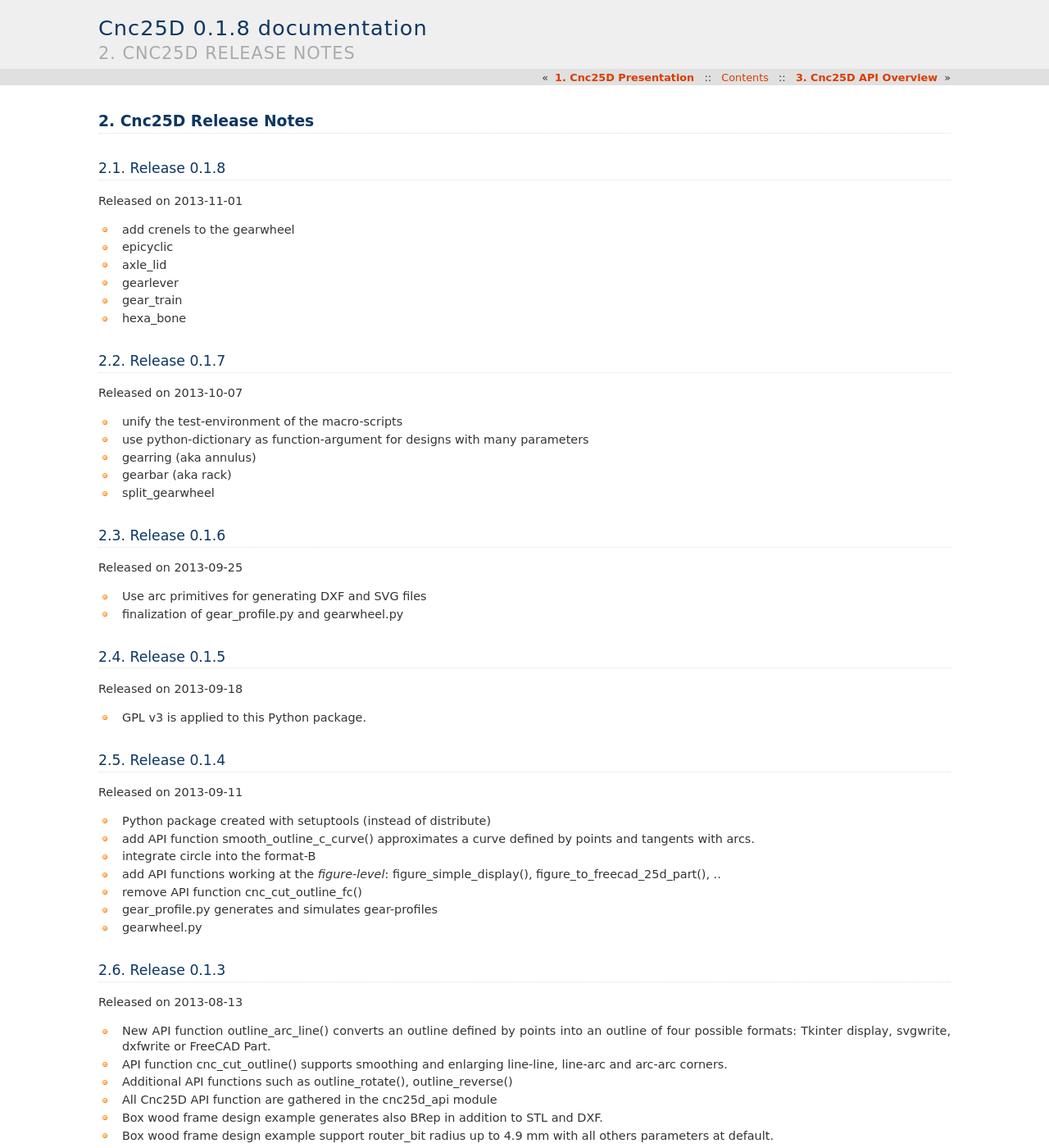
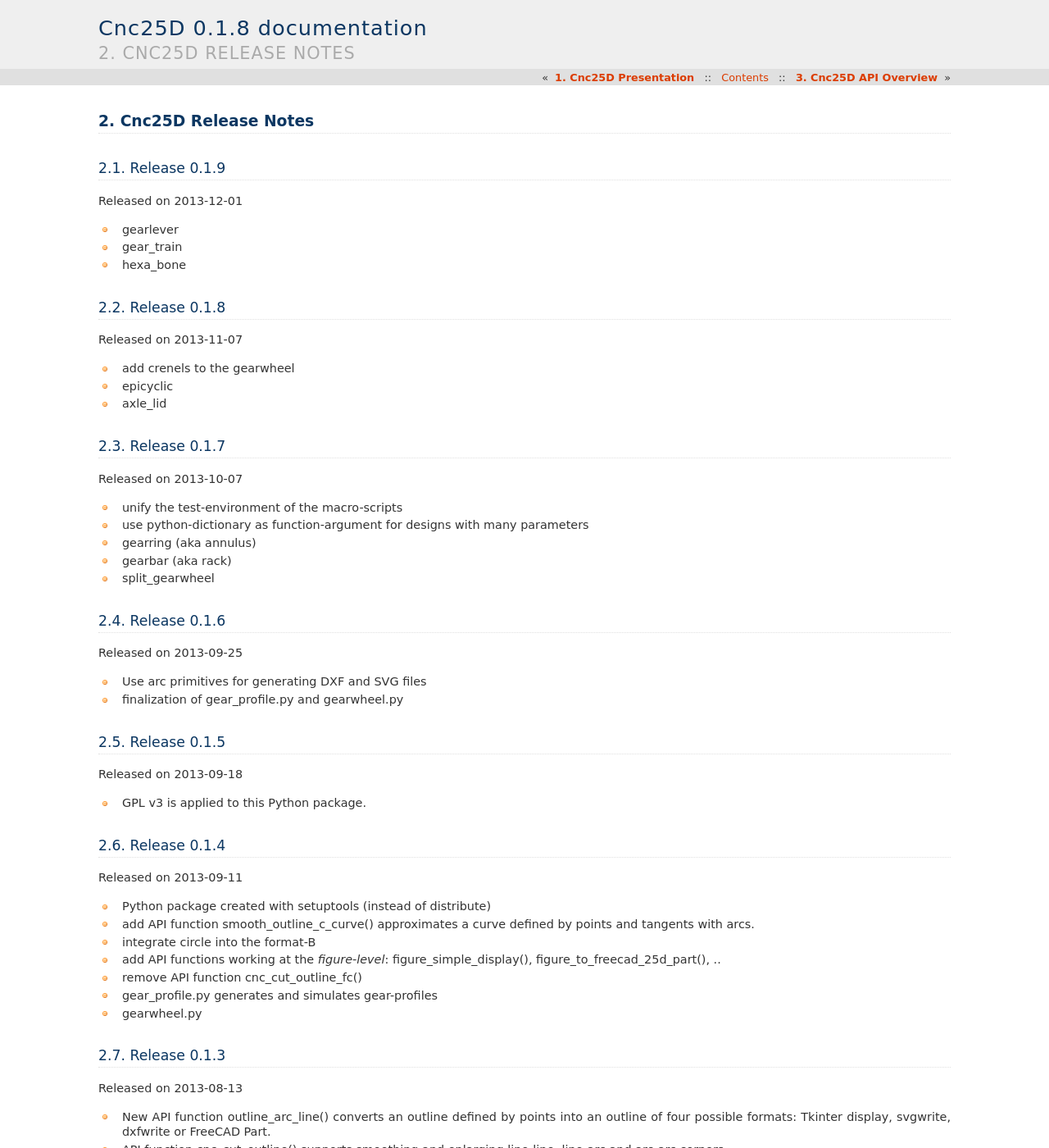
Before and after one commit to charlyoleg/Cnc25D, a Sphinx documentation site: the page built from docs/cnc25d_release_notes.rst, in a window 1280 px wide and 1400 px high. Shown: the whole window at 82% size. Built offline with Sphinx 7.4.7, drawn with Linux system fonts in a browser that asks for light colours; formulas are drawn with MathJax 3; some of the changed text lies outside the part shown.

Commit message:
[release] 0.1.8 on ramp

```diff
--- a/docs/cnc25d_release_notes.rst
+++ b/docs/cnc25d_release_notes.rst
@@ -2,16 +2,21 @@
 Cnc25D Release Notes
 ====================
 
+Release 0.1.9
+-------------
+Released on 2013-12-01
+
+* gearlever
+* gear_train
+* hexa_bone
+
 Release 0.1.8
 -------------
-Released on 2013-11-01
+Released on 2013-11-07
 
 * add crenels to the gearwheel
 * epicyclic
 * axle_lid
-* gearlever
-* gear_train
-* hexa_bone
 
 Release 0.1.7
 -------------
```
Also changed, not shown: CHANGES.rst (+8 -4 lines).
